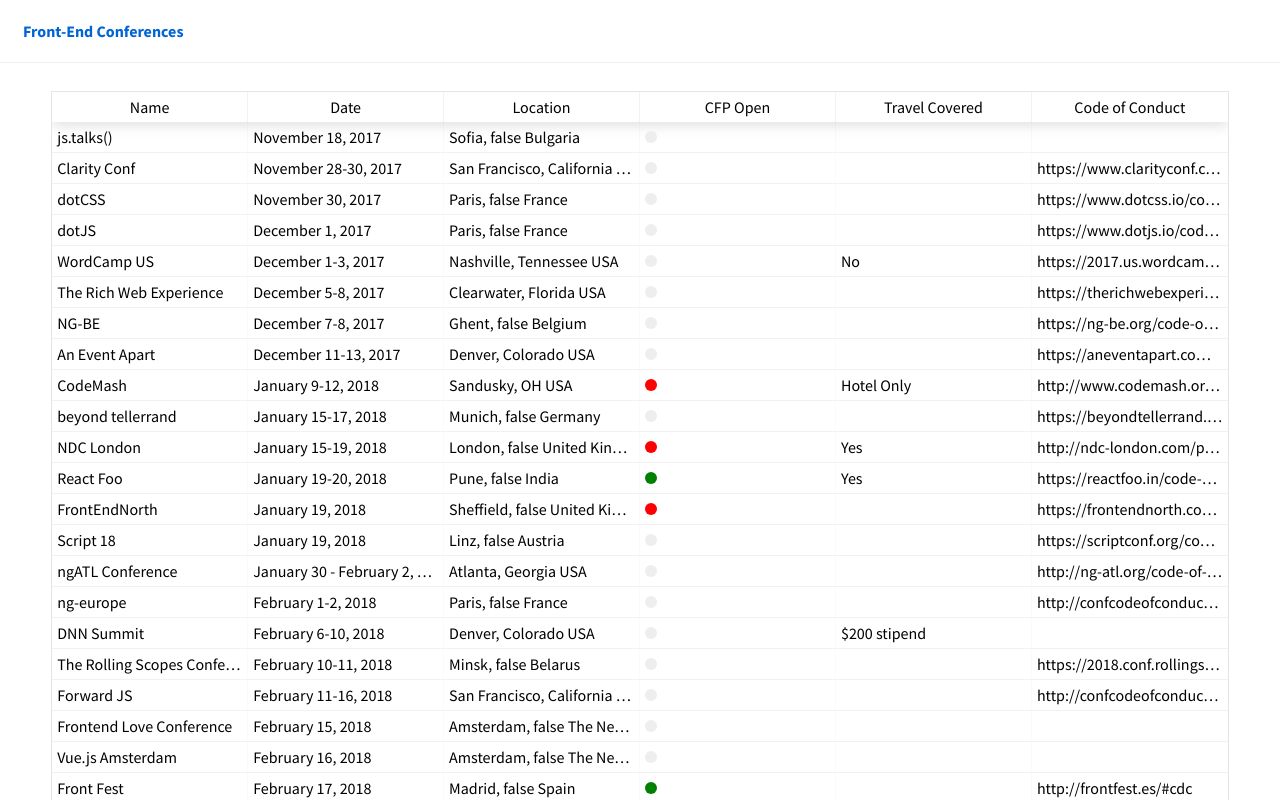
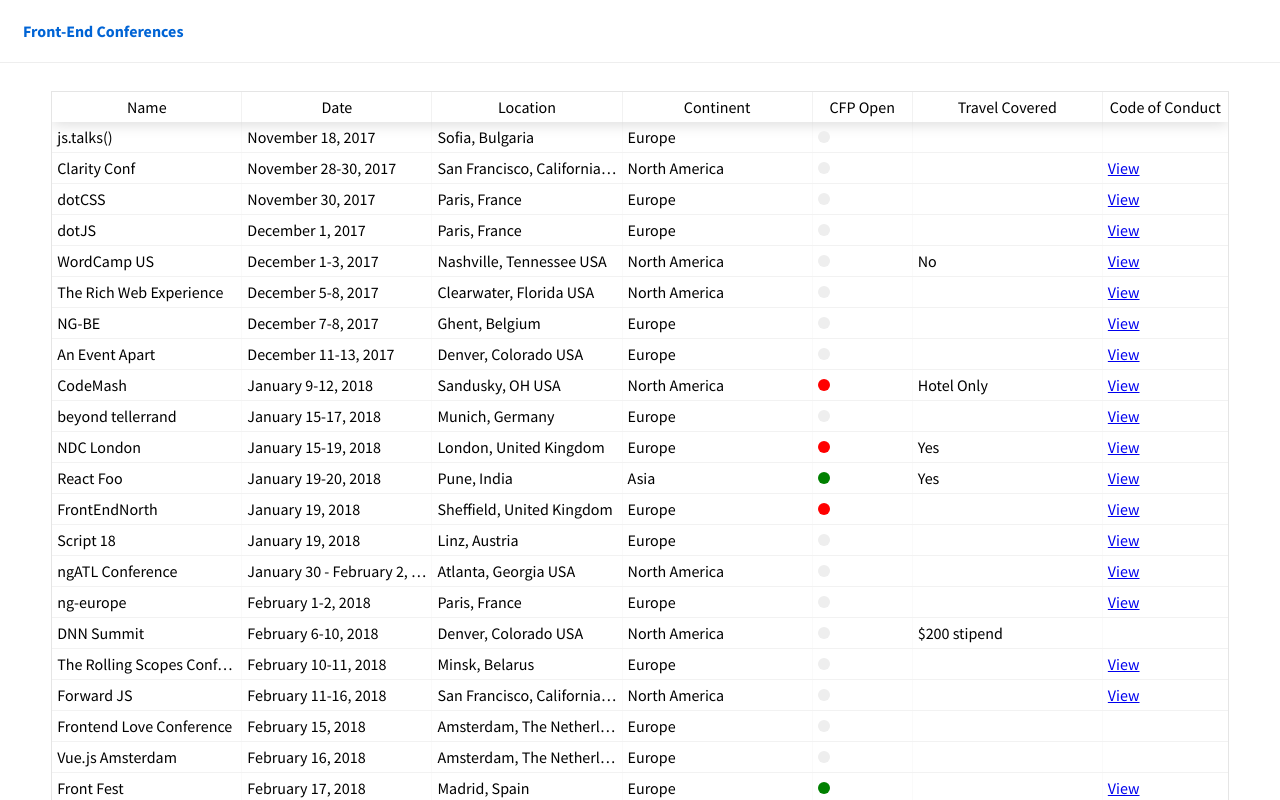
Before and after one commit to jonbellah/frontendconfs, a React (Create React App) app: page / in a window 1280 px wide. Shown: the top 800 px of the page. Built offline with nearby package versions, Linux system fonts and the light colour scheme.

Commit message:
Working on table

```diff
--- a/src/Table.js
+++ b/src/Table.js
@@ -2,7 +2,7 @@ import React from 'react';
 import ReactTable from 'react-table';
 
 import conferences from './assets/data/conferences';
-import { getDates, hasOpenCall } from './lib/utils';
+import { getDates, hasOpenCall, cocLink } from './lib/utils';
 
 const Table = () => {
   const pageSize = conferences.length;
@@ -14,22 +14,28 @@ const Table = () => {
     accessor: 'startDate',
     Cell: props => getDates(props.original.startDate, props.original.endDate),
   }, {
-    id: 'location', // Required because our accessor is not a string
     Header: 'Location',
-    accessor: d => `${d.location.city}, ${d.location.state} ${d.location.country}`,
-  },
-  {
+    id: 'location',
+    accessor: d => `${d.location.city}, ${d.location.state ? d.location.state : ''} ${d.location.country}`,
+  }, {
+    Header: 'Continent',
+    id: 'continent',
+    accessor: d => `${d.location.continent}`,
+  }, {
     Header: 'CFP Open',
     accessor: 'cfpDeadline',
     Cell: props => hasOpenCall(props.value),
-  },
-  {
+    width: 100,
+  }, {
     Header: 'Travel Covered',
     accessor: 'travel',
-  },
-  {
+    sortable: false,
+  }, {
     Header: 'Code of Conduct',
     accessor: 'coc',
+    Cell: props => cocLink(props.value),
+    sortable: false,
+    width: 125,
   }];
 
   return (
--- a/src/lib/utils.js
+++ b/src/lib/utils.js
@@ -47,5 +47,15 @@ function hasOpenCall(cfpDeadline) {
   return <Circle color="red" />;
 }
 
+/**
+ * Helper to display a CoC link.
+ */
+function cocLink(link) {
+  if (link) {
+    return <a href={link}>View</a>;
+  }
 
-export { getDates, hasOpenCall };
+  return '';
+}
+
+export { getDates, hasOpenCall, cocLink };
```
